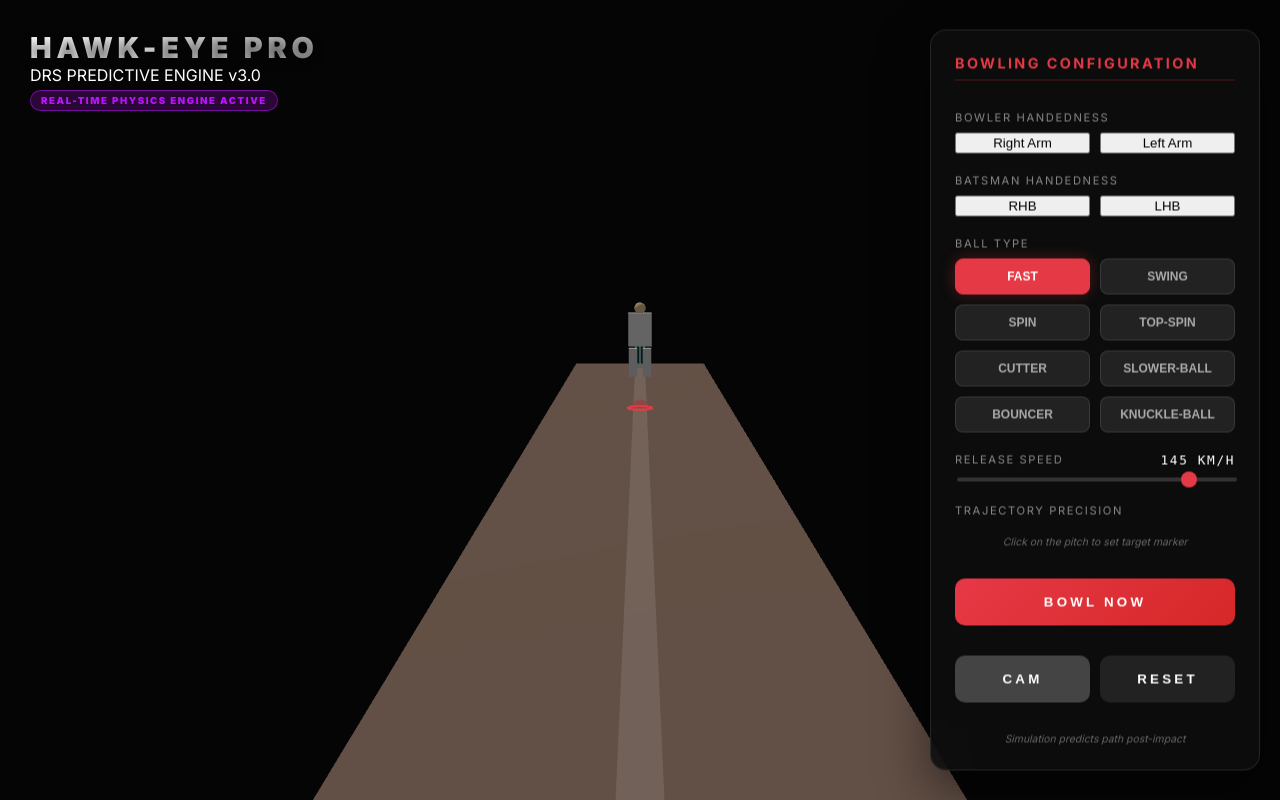
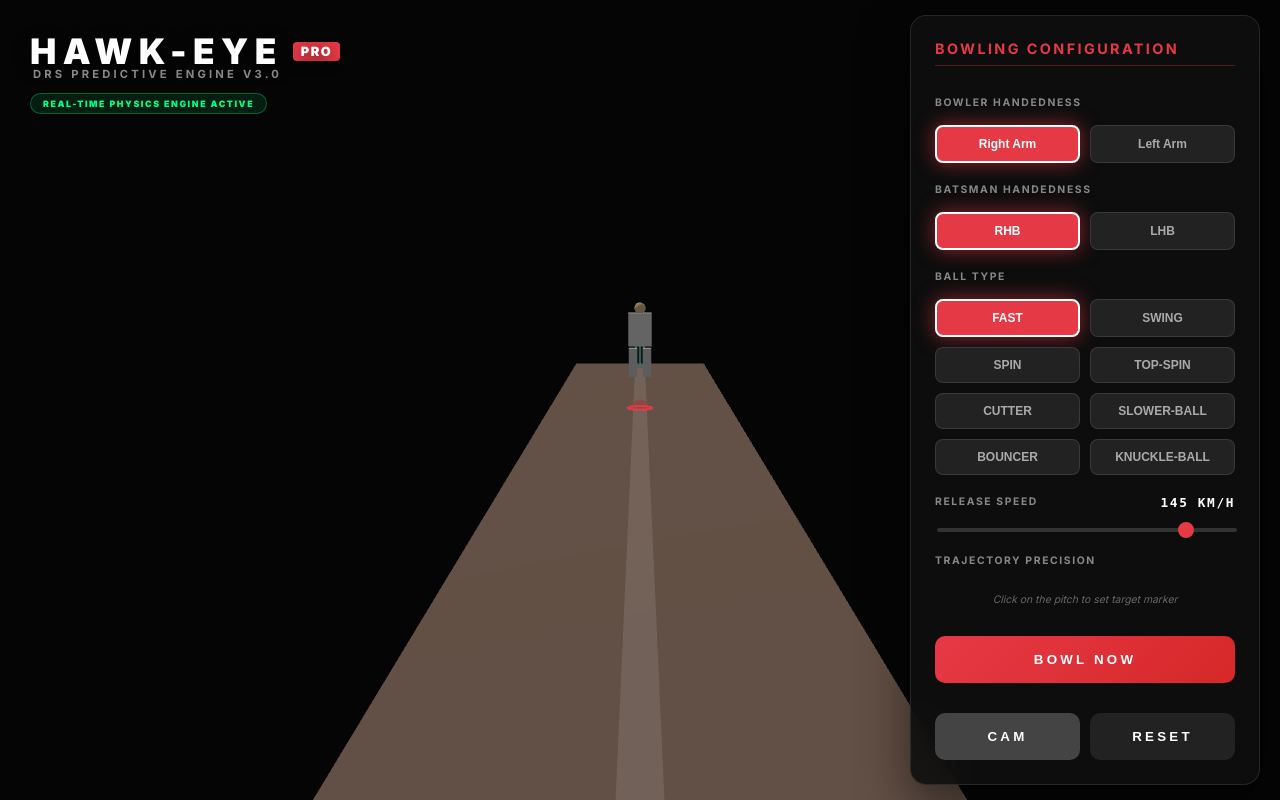
Before and after one commit to krish1440/DRS-Predictive-Engine, a website built with Vite: page index.html in a window 1280 px wide. Built offline with nearby package versions, Linux system fonts and the light colour scheme; animation ran at ten frames a second.

Commit message:
feat(design): implement premium UI styling with custom scrollbars and active states

```diff
--- a/src/style.css
+++ b/src/style.css
@@ -27,27 +27,49 @@
 
 .overlay-top h1 {
   margin: 0;
-  font-size: 1.8rem;
+  font-size: 2.2rem;
   text-transform: uppercase;
-  letter-spacing: 0.3rem;
-  background: linear-gradient(90deg, #fff, #aaa);
-  -webkit-background-clip: text;
-  -webkit-text-fill-color: transparent;
+  letter-spacing: 0.4rem;
+  color: white;
   font-weight: 900;
-  text-shadow: 0 4px 10px rgba(0,0,0,0.5);
+  text-shadow: 0 4px 15px rgba(0,0,0,0.8);
+  display: flex;
+  align-items: center;
+  gap: 10px;
+}
+
+.pro-tag {
+  font-size: 0.8rem;
+  background: #e63946;
+  color: white;
+  padding: 2px 8px;
+  border-radius: 4px;
+  letter-spacing: 0.1rem;
+  vertical-align: middle;
+}
+
+.sub-title {
+  font-size: 0.7rem;
+  color: #888;
+  letter-spacing: 0.2rem;
+  text-transform: uppercase;
+  margin-top: -5px;
+  margin-left: 3px;
+  font-weight: 700;
 }
 
 .ai-badge {
-  font-size: 0.6rem;
-  background: rgba(188, 19, 254, 0.2);
-  color: #bc13fe;
-  padding: 4px 10px;
+  font-size: 0.55rem;
+  background: rgba(0, 255, 136, 0.1);
+  color: #00ff88;
+  padding: 4px 12px;
   border-radius: 20px;
-  border: 1px solid rgba(188, 19, 254, 0.5);
+  border: 1px solid rgba(0, 255, 136, 0.3);
   display: inline-block;
   letter-spacing: 0.1rem;
   font-weight: 900;
-  margin-top: 5px;
+  margin-top: 12px;
+  text-transform: uppercase;
 }
 
 /* Sidebar Controls (Game Style) */
@@ -56,8 +78,10 @@
   right: 20px;
   top: 50%;
   transform: translateY(-50%);
-  width: 280px;
-  background: rgba(15, 15, 15, 0.85);
+  width: 300px;
+  max-height: 90vh; /* Ensure it fits on screen */
+  overflow-y: auto; /* Make it scrollable */
+  background: rgba(15, 15, 15, 0.9);
   backdrop-filter: blur(20px);
   padding: 24px;
   border-radius: 16px;
@@ -67,6 +91,22 @@
   flex-direction: column;
   gap: 20px;
   z-index: 100;
+}
+
+/* Custom Scrollbar for a premium look */
+.side-panel::-webkit-scrollbar {
+  width: 6px;
+}
+.side-panel::-webkit-scrollbar-track {
+  background: rgba(255, 255, 255, 0.05);
+  border-radius: 10px;
+}
+.side-panel::-webkit-scrollbar-thumb {
+  background: rgba(230, 57, 70, 0.5);
+  border-radius: 10px;
+}
+.side-panel::-webkit-scrollbar-thumb:hover {
+  background: #e63946;
 }
 
 .side-panel h2 {
@@ -99,7 +139,7 @@
   gap: 10px;
 }
 
-.type-btn {
+.type-btn, .hand-btn, .bowler-hand-btn {
   background: #222;
   border: 1px solid rgba(255, 255, 255, 0.1);
   color: #aaa;
@@ -112,11 +152,12 @@
   text-align: center;
 }
 
-.type-btn.active {
+.type-btn.active, .hand-btn.active, .bowler-hand-btn.active {
   background: #e63946;
   color: white;
-  border-color: #e63946;
-  box-shadow: 0 0 15px rgba(230, 57, 70, 0.3);
+  border: 2px solid white; /* Thick white border for high contrast */
+  box-shadow: 0 0 20px rgba(230, 57, 70, 0.6);
+  font-weight: 900;
 }
 
 /* Range Sliders Styling */
@@ -200,8 +241,8 @@
 /* DRS Decision Panel (Left Side) */
 .drs-panel {
   position: absolute;
-  top: 30px;
-  left: 30px; /* Moved from right to left */
+  top: 160px; /* Positioned below the main title */
+  left: 30px;
   width: 220px;
   background: rgba(0, 0, 0, 0.95);
   border: 1px solid rgba(255, 255, 255, 0.1);
@@ -221,6 +262,22 @@
   padding: 10px 15px;
   background: rgba(255, 255, 255, 0.05);
   border-radius: 4px;
+}
+
+.control-group label {
+  display: block;
+  font-size: 0.65rem;
+  color: #888;
+  margin-bottom: 8px;
+  text-transform: uppercase;
+  letter-spacing: 0.1rem;
+  font-weight: 700;
+}
+
+.dir-hint {
+  color: #e63946;
+  font-weight: 900;
+  letter-spacing: 0;
 }
 
 .decision-row .label {
```
